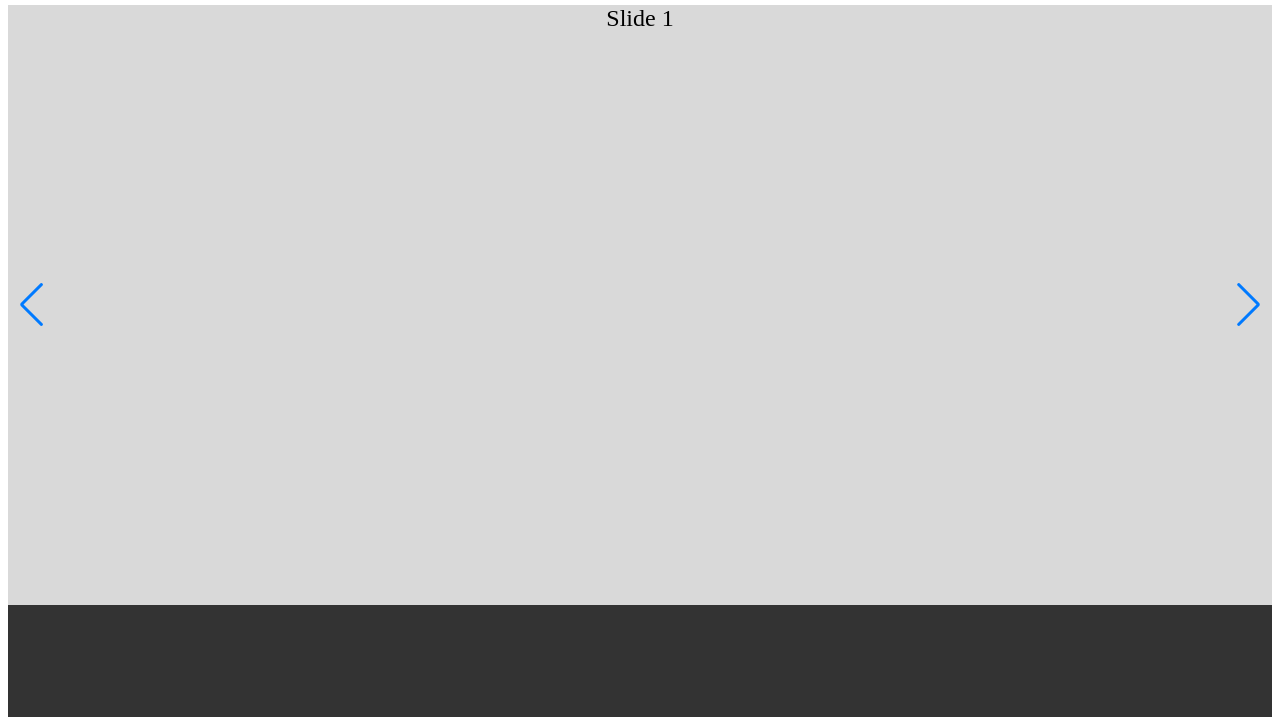
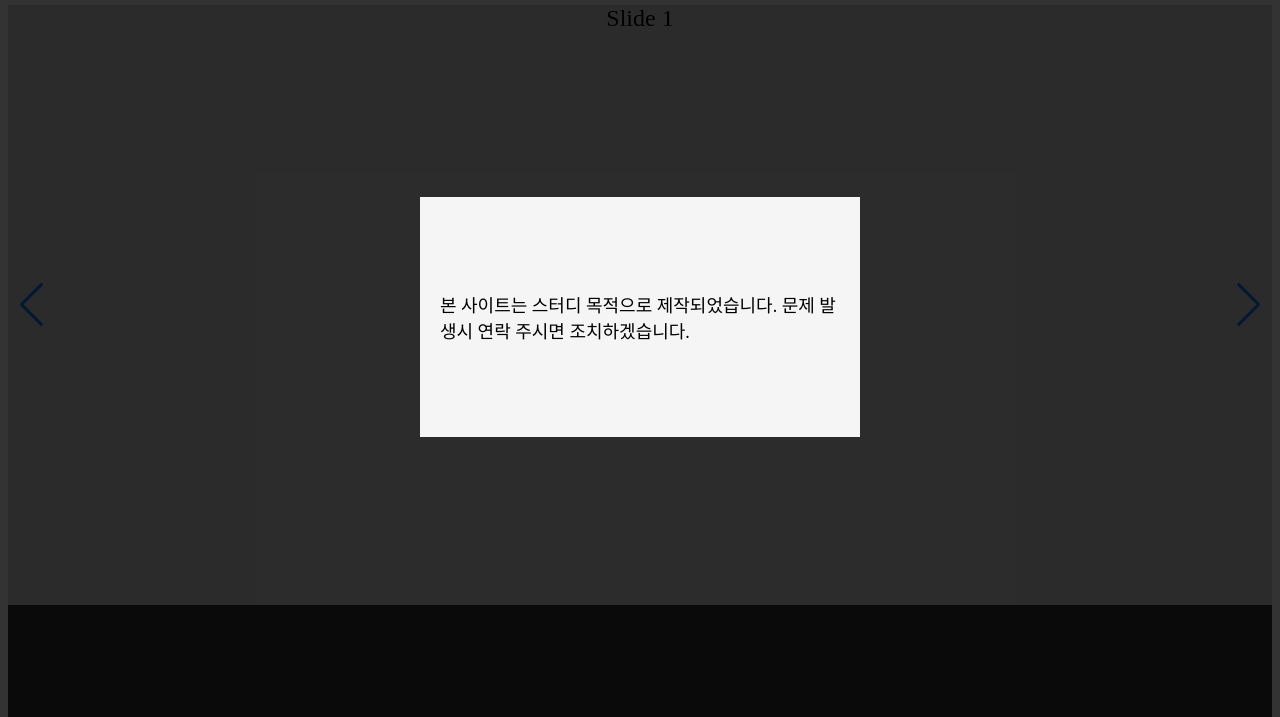
Before and after one commit to taegiwork-lang/portfolio-sample, a plain HTML site: page index.html in a window 1280 px wide. Shown: the part 83-800 px from the top of the page. Drawn offline with nearby package versions, Linux system fonts and the light colour scheme.

Commit message:
모달 기능 구현

```diff
--- a/css/style.css
+++ b/css/style.css
@@ -407,3 +407,33 @@
 .img-carousel:hover .img-card-wrap {
   /* animation-play-state: paused; */
 }
+
+#modal {
+  position: fixed;
+  top: 0;
+  left: 0;
+  width: 100%;
+  height: 100%;
+  background-color: rgba(0, 0, 0, 0.8);
+  display: none;
+  z-index: 9999;
+}
+#modal.active {
+  display: block;
+}
+.modal-inner {
+  position: absolute;
+  top: 50%;
+  left: 50%;
+  transform: translate(-50%, -50%);
+  width: 400px;
+  height: 200px;
+  display: flex;
+  justify-content: center;
+  align-items: center;
+  background-color: #f5f5f5;
+  padding: 20px;
+}
+.modal-inner p {
+  font-size: 18px;
+}
--- a/index.html
+++ b/index.html
@@ -9,6 +9,7 @@
       rel="stylesheet"
       href="https://cdn.jsdelivr.net/npm/swiper@11/swiper-bundle.min.css"
     />
+    <script src="js/modal.js" defer></script>
   </head>
   <body>
     <div class="wrap">
@@ -343,44 +344,10 @@
         </div>
       </footer>
     </div>
-    <script src="https://cdn.jsdelivr.net/npm/swiper@11/swiper-bundle.min.js"></script>
-
-    <!-- Initialize Swiper -->
-    <script>
-      const swBanner = new Swiper(".sw-banner", {
-        // slidesPerView: 3,
-        // spaceBetween: 30,
-        loop: true,
-        autoplay: {
-          delay: 2500,
-          disableOnInteraction: false,
-        },
-        pagination: {
-          el: ".swiper-pagination",
-          clickable: true,
-        },
-        navigation: {
-          nextEl: ".swiper-button-next",
-          prevEl: ".swiper-button-prev",
-        },
-      });
-
-      // 슬라이드 재생 및 정지
-      const slides = document.querySelectorAll(".sw-banner .swiper-slide");
-      console.log(slides);
-
-      slides.forEach((slide) => {
-        slide.addEventListener("mouseenter", () => {
-          //  console.log("슬라이드 정지!");
-          swBanner.autoplay.stop();
-        });
-
-        slide.addEventListener("mouseleave", () => {
-          //  console.log("슬라이드 시작!");
-          swBanner.autoplay.start();
-        });
-      });
-    </script>
+    <div id="modal">
+   <div class="modal-inner">
+    <p>본 사이트는 스터디 목적으로 제작되었습니다. 문제 발생시 연락 주시면 조치하겠습니다.</p>
+   </div>
     <script src="js/tabMenu.js defer"></script>
   </body>
 </html>
--- /dev/null
+++ b/js/modal.js
@@ -0,0 +1,10 @@
+const modal = document.querySelector("#modal");
+const modalTxt = document.querySelector("#modal p");
+
+window.addEventListener("load", () => {
+  modal.classList.add("active");
+});
+
+modalTxt.addEventListener("click", () => {
+  modal.classList.remove("active");
+});
```
